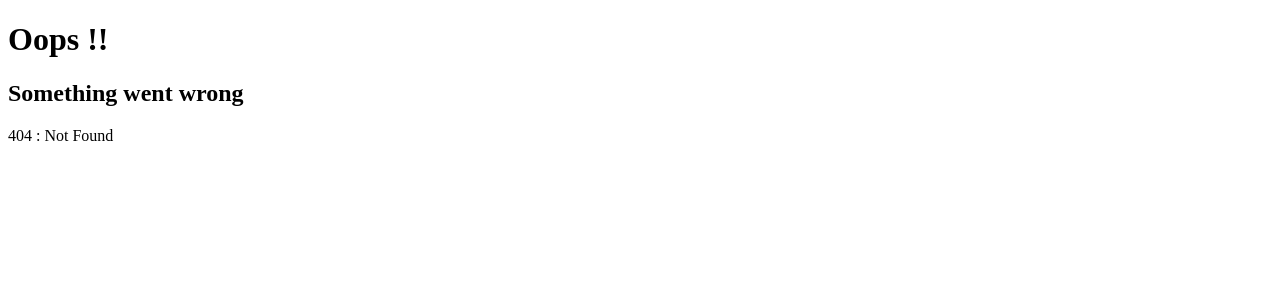
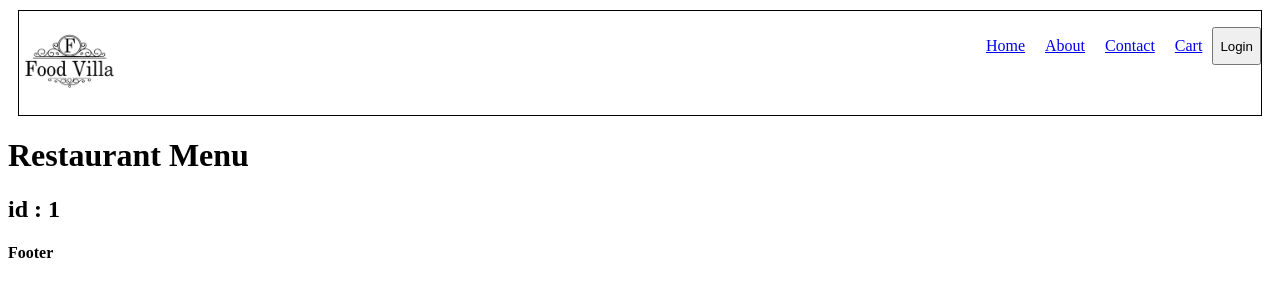
Before and after one commit to mrityunjay33/Namaste-React-Live, a React (Vite) app: page /restaurant/1 in a window 1280 px wide. Before the commit this address had no page. Shown: the top 300 px of the page. Built offline with nearby package versions, Linux system fonts and the light colour scheme.

Commit message:
useParams hook

```diff
--- a/src/App.js
+++ b/src/App.js
@@ -6,6 +6,7 @@ import Body from "./components/Body";
 import About from "./components/About";
 import Contact from "./components/Contact";
 import Cart from "./components/Cart";
+import RestraurantMenu from "./components/RestraurantMenu";
 import Error from "./components/Error";
 import { createBrowserRouter, Outlet, RouterProvider } from "react-router-dom";
 
@@ -13,7 +14,6 @@ const AppLayout = () => {
   return (
     <>
       <Header />
-      {/* All the childrens will go into the outlet according to the route */}
       <Outlet />
       <Footer />
     </>
@@ -30,6 +30,7 @@ const appRouter = createBrowserRouter([
       { path: "/about", element: <About /> },
       { path: "/contact", element: <Contact /> },
       { path: "/cart", element: <Cart /> },
+      { path: "/restaurant/:id", element: <RestraurantMenu /> },
     ],
   },
 ]);
--- /dev/null
+++ b/src/components/RestraurantMenu.js
@@ -0,0 +1,15 @@
+import { useParams } from "react-router-dom";
+
+const RestraurantMenu = () => {
+    const params = useParams();
+    const {id} = params;
+    console.log(params);
+    return (
+        <div>
+            <h1>Restaurant Menu</h1>
+            <h2>id : {id}</h2>
+        </div>
+    );
+};
+
+export default RestraurantMenu;
```
